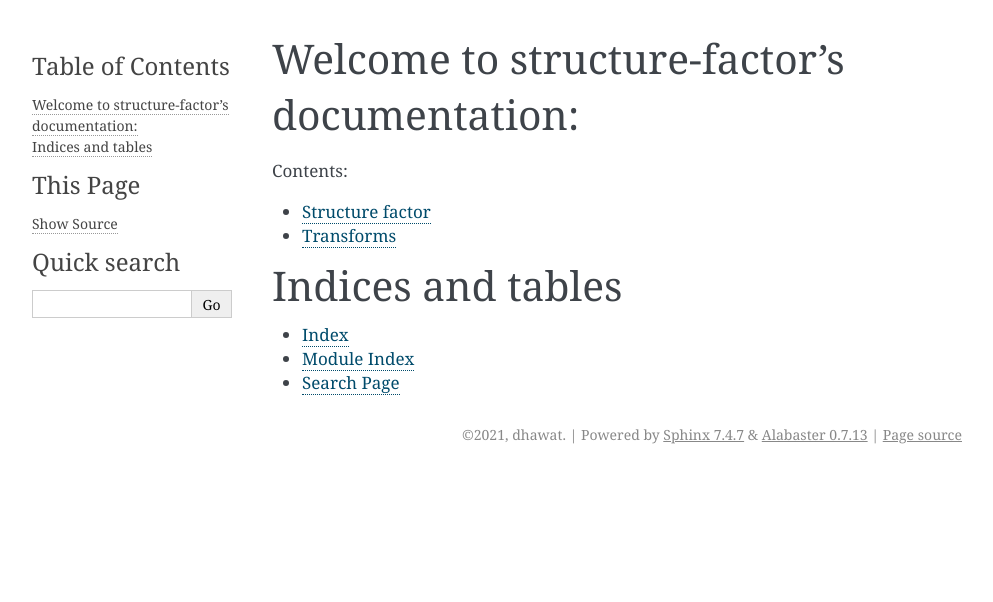
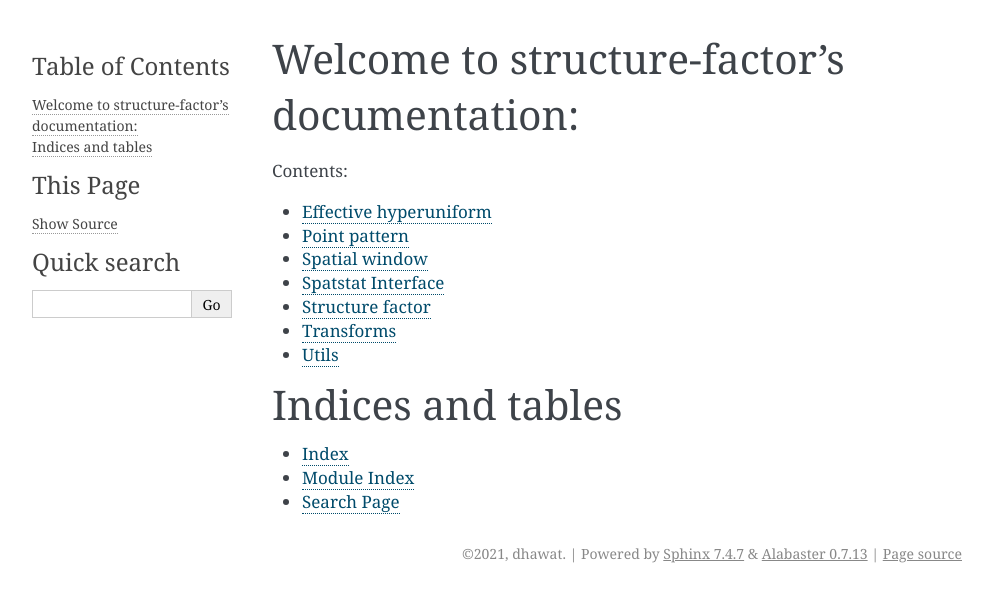
Before and after one commit to For-a-few-DPPs-more/structure-factor, a Sphinx documentation site: the page built from docs/index.rst, in a window 1280 px wide. Shown: the top 602 px of the page, without its empty margins (148-1141 px from the left). Built offline with Sphinx 7.4.7, drawn with Linux system fonts in a browser that asks for light colours.

Commit message:
add documentation space for classes without documentation space

```diff
--- a/docs/effective_hyperuniform.rst
+++ b/docs/effective_hyperuniform.rst
@@ -1,5 +1,5 @@
 Effective hyperuniform
-################
+#######################
 
 .. automodule:: hypton.effective_hyperuniform
     :members:
--- a/docs/index.rst
+++ b/docs/index.rst
@@ -10,8 +10,14 @@ Welcome to structure-factor's documentation:
    :maxdepth: 2
    :caption: Contents:
 
+   effective_hyperuniform
+   point_pattern
+   spatial_windows
+   spatstat_interface
    structure_factor
    transforms
+   utils
+
 
 
 Indices and tables
--- a/docs/point_pattern.rst
+++ b/docs/point_pattern.rst
@@ -1,5 +1,5 @@
 Point pattern
-################
+##############
 
 .. automodule:: hypton.point_pattern
     :members:
--- a/docs/spatstat_interface.rst
+++ b/docs/spatstat_interface.rst
@@ -1,5 +1,5 @@
 Spatstat Interface
-################
+##################
 
 .. automodule:: hypton.spatstat_interface
     :members:
```
